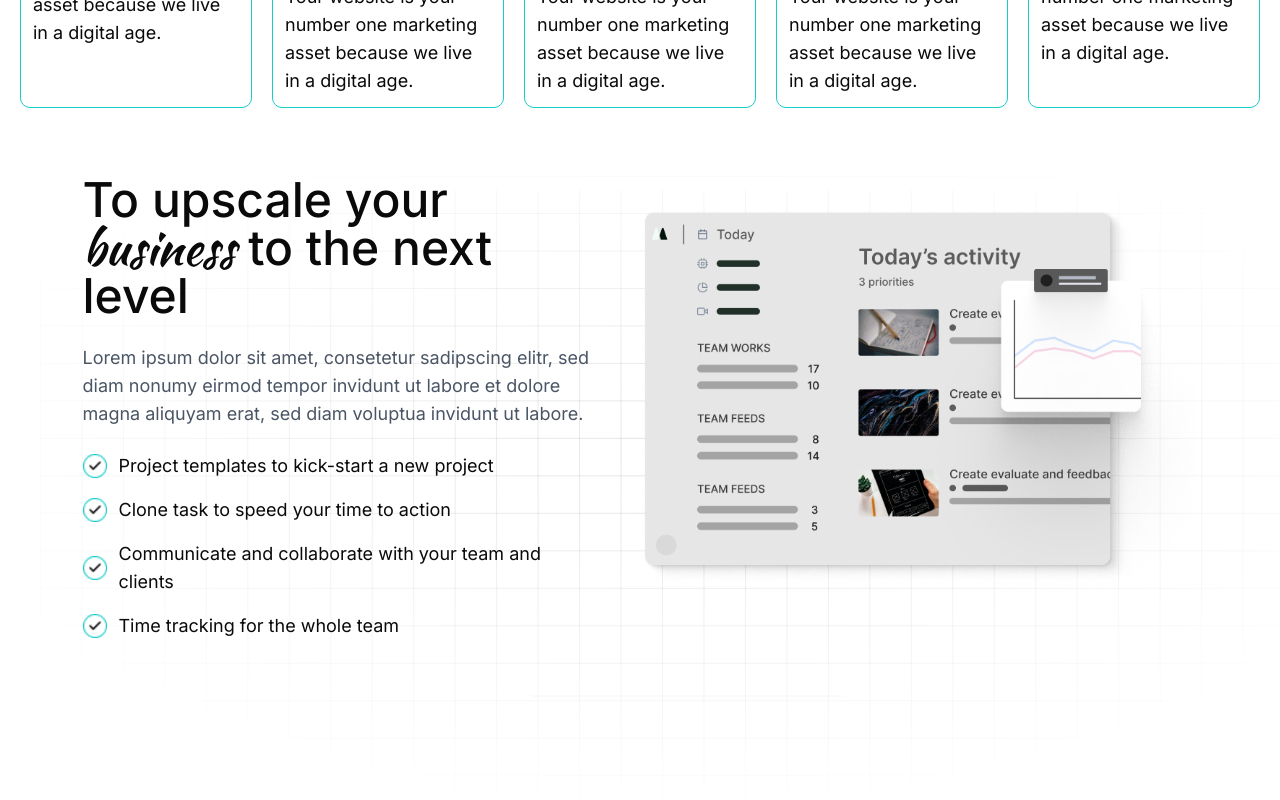
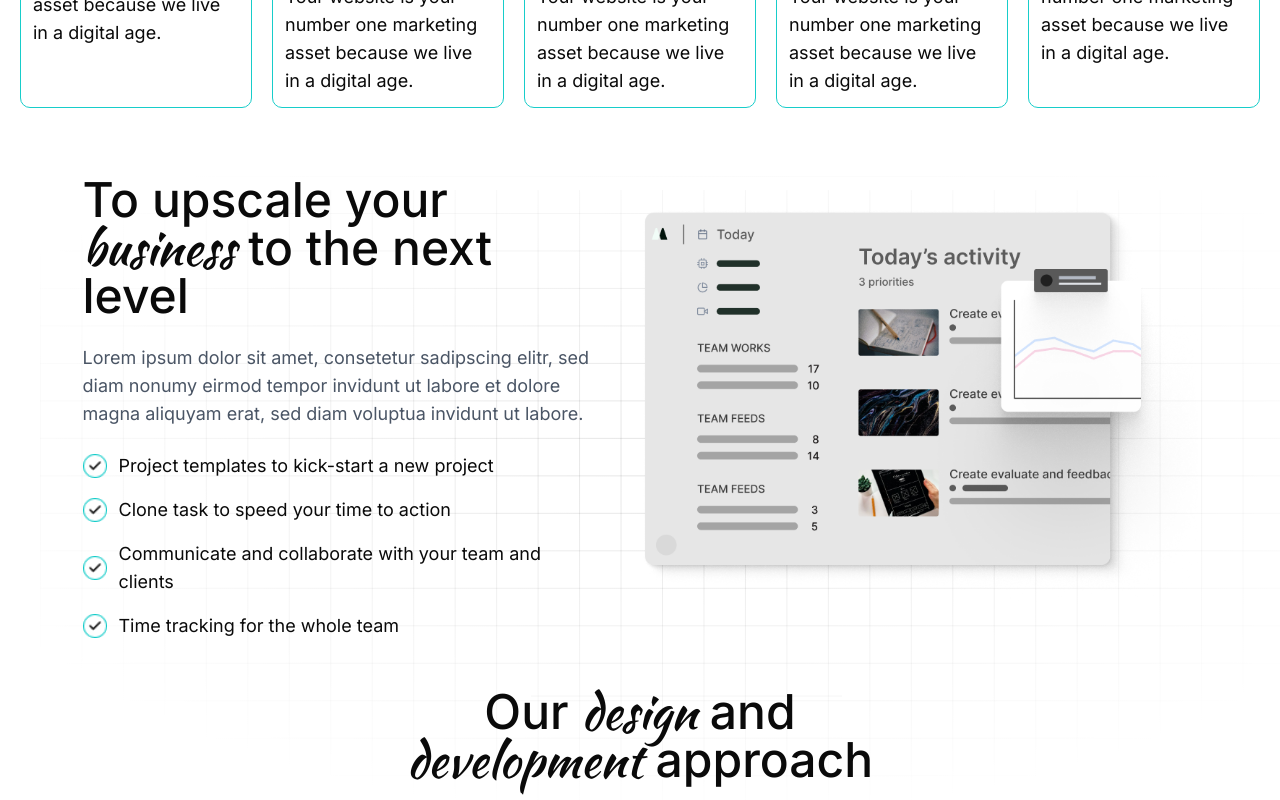
Before and after one commit to Roshen-Perera/ceylon-developers-portfolio, a Next.js app: page / in a window 1280 px wide. Shown: the part 1134-1934 px from the top of the page. Built offline with nearby package versions, Linux system fonts and the light colour scheme.

Commit message:
Heading created

```diff
--- a/app/page.tsx
+++ b/app/page.tsx
@@ -137,6 +137,15 @@ export default function Home() {
             />
           </div>
         </div>
+        <div className="flex flex-col items-center justify-center mt-12">
+          <div className="text-center">
+            <p className="text-5xl font-medium">
+              Our <span className="font-kaushan">design</span> and
+              <br />
+              <span className="font-kaushan">development</span> approach
+            </p>
+          </div>
+        </div>
       </div>
     </>
   );
```
